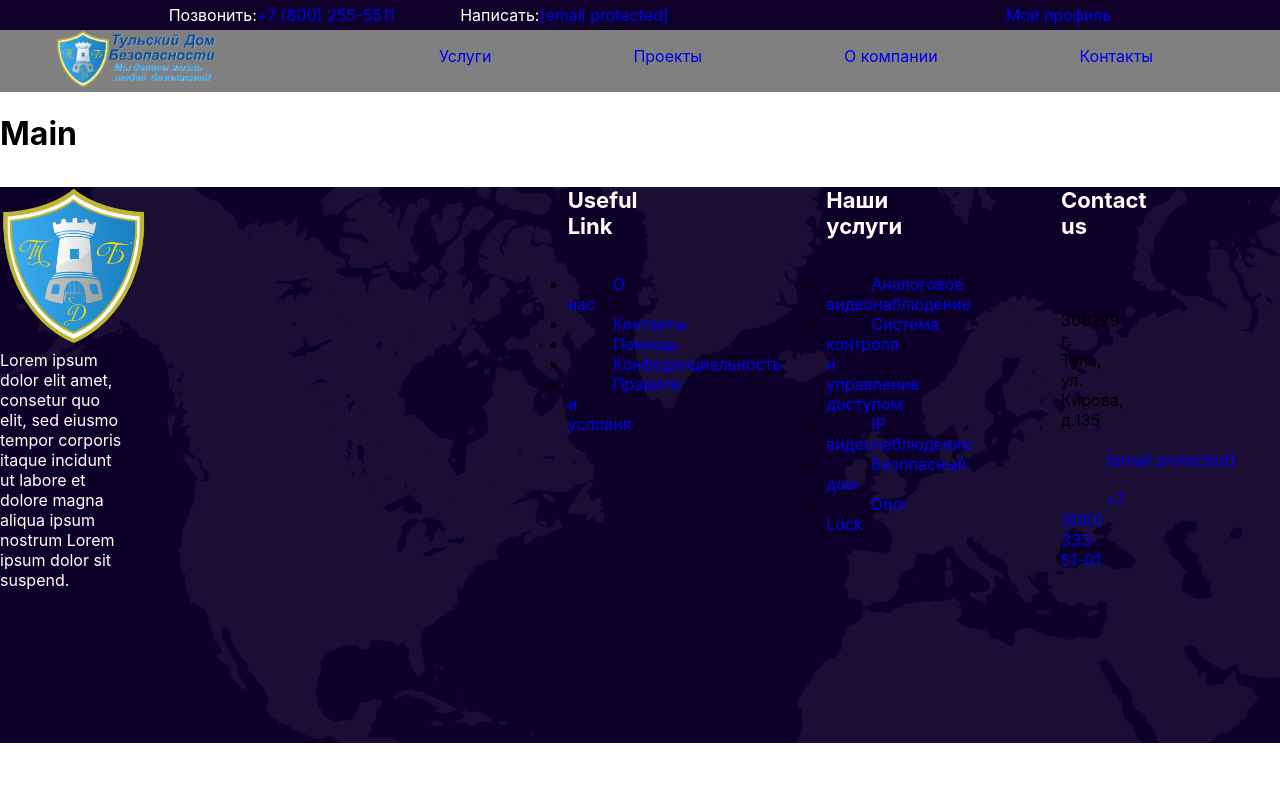
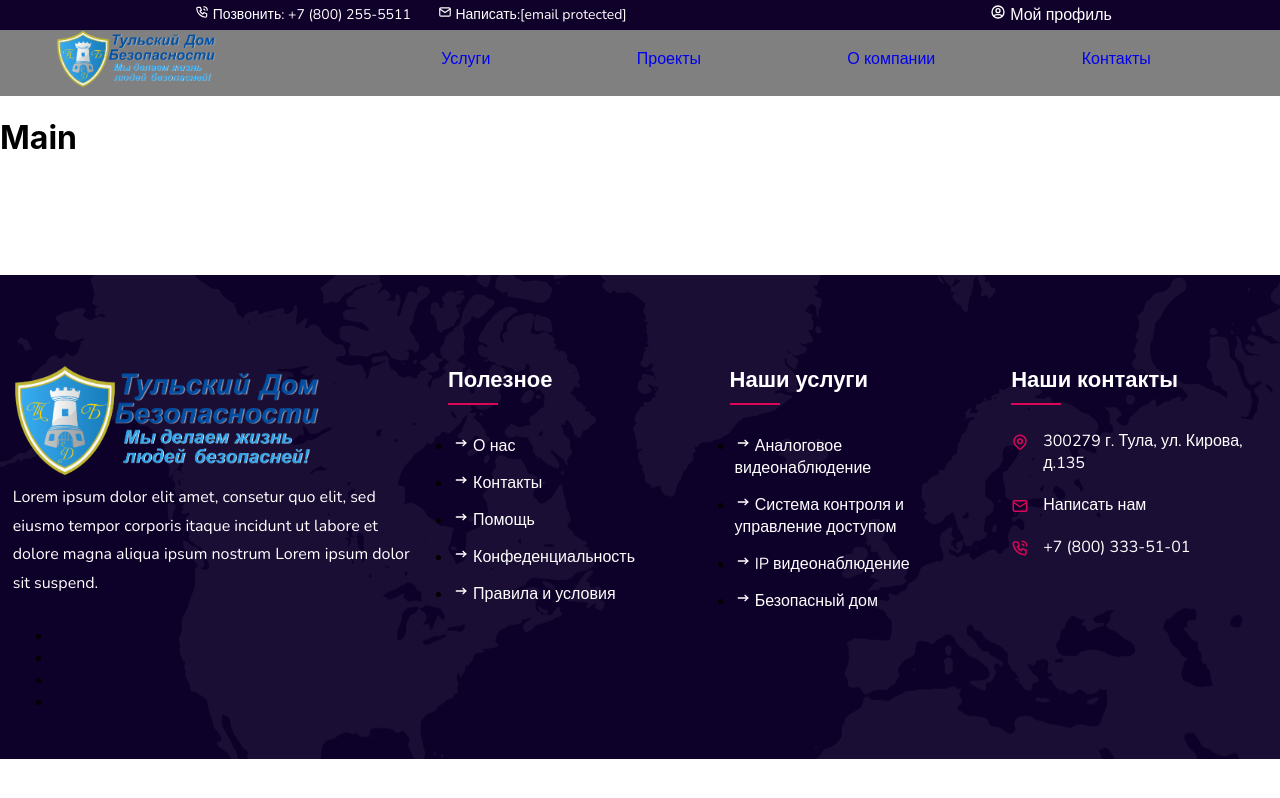
Before and after one commit to CapravMax/myProject, a React (Create React App) app: page / in a window 1280 px wide. Built offline with nearby package versions, Linux system fonts and the light colour scheme.

Commit message:
finish footer

```diff
--- a/package.json
+++ b/package.json
@@ -8,6 +8,7 @@
     "@testing-library/user-event": "^13.5.0",
     "react": "^18.2.0",
     "react-dom": "^18.2.0",
+    "react-icons": "^4.7.1",
     "react-router-dom": "^6.7.0",
     "react-scripts": "5.0.1",
     "sass": "^1.57.1",
--- a/src/components/Footer/Footer.jsx
+++ b/src/components/Footer/Footer.jsx
@@ -1,8 +1,8 @@
 import React from 'react';
 import { Link } from 'react-router-dom';
 import './Footer.scss'
-import footer_logo from '../../assets/img/logo_rus.png'
-
+import footer_logo from '../../assets/img/full_logo_rus_slogan__for_videovtule_full.png';
+import {TbArrowNarrowRight,TbMapPin, TbMail, TbPhoneCall} from 'react-icons/tb';
 function Footer () {
 
 
@@ -24,52 +24,52 @@ function Footer () {
                     <ul className="footer_top_wrap_widget_social_profile">
                       <li>
                         <Link to ="https://vk.ru" target="_blank">
-                          <i className="flaticon-facebook-app-symbol"></i>
+                          <span className="material-icons"></span>
                         </Link>
                       </li>
                       <li>
                         <Link to ="https://twitter.com" target="_blank">
-                          <i className="flaticon-twitter"></i>
+                          <span className="material-icons"></span>
                         </Link>
                       </li>
                       <li>
                         <Link to="https://linkedin.com" target="_blank">
-                          <i className="flaticon-linkedin-1"></i>
+                          <span className="material-icons"></span>
                         </Link>
                       </li>
                      <li>
                         <Link to ="https://instagram.com" target="_blank">
-                          <i className="flaticon-instagram"></i>
+                          <span className="flaticon-instagram"></span>
                         </Link>
                       </li>
                     </ul>
                   </div>
                   <div className="footer_top_wrap_widget">
-                    <h4 className="footer_top_wrap_widget_title">Useful Link</h4>
+                    <h4 className="footer_top_wrap_widget_title">Полезное</h4>
                     <ul className="footer_top_wrap_widget_menu">
                       <li>
-                        <Link to ="About" target="_blank">
-                          <i className="flaticon-right-arrow-1"></i>О нас
+                        <Link to ="About">
+                        <TbArrowNarrowRight/> О нас
                           </Link>
                       </li>
                       <li>
-                        <Link to ="Contacts" target="_blank">
-                          <i className="flaticon-right-arrow-1"></i>Контакты
+                        <Link to ="Contacts">
+                        <TbArrowNarrowRight/> Контакты
                           </Link>
                       </li>
                       <li>
-                        <Link to ="Help" target="_blank">
-                          <i className="flaticon-right-arrow-1"></i>Помощь
+                        <Link to ="Help">
+                        <TbArrowNarrowRight/> Помощь
                         </Link>
                      </li>
                       <li>
-                        <Link to ="Privicy" target="_blank">
-                          <i className="flaticon-right-arrow-1"></i>Конфеденциальность
+                        <Link to ="Privicy">
+                        <TbArrowNarrowRight/> Конфеденциальность
                         </Link>
                       </li>
                       <li>
-                        <Link to ="terms-conditions.html" target="_blank"
-                          ><i className="flaticon-right-arrow-1"></i>Правила и условия
+                        <Link to ="terms-conditions.html">
+                        <TbArrowNarrowRight/> Правила и условия
                           </Link>
                       </li>
                     </ul>
@@ -79,47 +79,46 @@ function Footer () {
                     <ul className="footer_top_wrap_widget_menu">
                       <li>
                         <Link to="Service" target="_blank">
-                          <i className="flaticon-right-arrow-1"></i>Аналоговое видеонаблюдение
+                        <TbArrowNarrowRight/> Аналоговое видеонаблюдение
                           </Link>
                       </li>
                       <li>
                         <Link to ="Service" target="_blank">
-                          <i className="flaticon-right-arrow-1"></i>Система контроля и управление доступом
+                        <TbArrowNarrowRight/> Система контроля и управление доступом
                           </Link>
                       </li>
                       <li>
                         <Link to ="Service" target="_blank">
-                          <i className="flaticon-right-arrow-1"></i>IP видеонаблюдение</Link>
+                        <TbArrowNarrowRight/> IP видеонаблюдение</Link>
                       </li>
                       <li>
                         <Link to ="Sevice" target="_blank">
-                          <i className="flaticon-right-arrow-1"></i>Безопасный дом
+                        <TbArrowNarrowRight/> Безопасный дом
                           </Link>
                       </li>
-                      <li>
-                        <Link to ="Service" target="_blank">
-                          <i className="flaticon-right-arrow-1"></i>Door Lock
-                          </Link>
-                      </li>
+
                     </ul>
                   </div>
                   <div className="footer_top_wrap_widget">
-                    <h4 className="footer_top_wrap_widget_title">Contact us</h4>
+                    <h4 className="footer_top_wrap_widget_title">Наши контакты</h4>
                     <div className="footer_top_wrap_widget_contact">
-                      <i className="flaticon-placeholder"></i>
+                      <TbMapPin className='footer_top_wrap_widget_contact_holdplace'/>
                       <p>300279 г. Тула, ул. Кирова, д.135</p>
                     </div>
                     <div className="footer_top_wrap_widget_contact">
-                      <i className="flaticon-message-1"></i>
+
                       <Link to ="/cdn-cgi/l/email-protection#e28a878e8e8da289848e8d95cc818d8f">
-                        <span className="__cf_email__"
-                          data-cfemail="177f727b7b78577c717b78603974787a"
-                          >[email&#160;protected]</span>
+                        <TbMail className="footer_top_wrap_widget_contact_email"
+                          data-cfemail="177f727b7b78577c717b78603974787a" />
+                          <span> Написать нам</span>
                           </Link>
                     </div>
                     <div className ="footer_top_wrap_widget_contact">
-                      <i className="flaticon-phone-call"></i>
-                      <a href="tel:+78003335101">+7 (800) 333-51-01</a>
+
+                      <Link to ="tel:+78003335101" >
+                       <TbPhoneCall className="footer_top_wrap_widget_contact_phone"/>
+                      <span> +7 (800) 333-51-01</span>
+                      </Link>
                     </div>
                   </div>
                 </div>
--- a/src/components/Footer/Footer.scss
+++ b/src/components/Footer/Footer.scss
@@ -1,7 +1,9 @@
+@import url('https://fonts.googleapis.com/css2?family=Nunito:ital,wght@0,300;0,600;0,700;0,800;1,300&display=swap');
+
 .footer {
-
-  background-image: url(../../assets/img/footer/footer-bg-1.jpg);
-
+    background-image: url(../../assets/img/footer/footer-bg-1.jpg);
+    font-family: nunito, sans-serif;
+    font-weight: 400;
   &_top {
 
 
@@ -13,17 +15,23 @@
           position: relative;
           margin: 0 0 30px;
 
-        :nth-child(1) {
+         &:nth-child(1) {
           width: 34%;
-          padding-right: 45px;
+          padding: 90px 1% 0 1%;
         }
-          :nth-child(2), :nth-child(3), :nth-child(4) {
+          &:nth-child(2),
+          &:nth-child(3),
+          &:nth-child(4) {
             width: 22%;
-            padding-left: 0;
+            padding: 90px 1% 01%;
           }
           &_logo {
-            width: 10%;
             margin: 0 0 25px;
+
+
+            & img {
+              width: 75%;
+            }
 
 
           }
@@ -31,6 +39,8 @@
           &_about {
             color: #fff;
             margin: 0 0 27px;
+            font-size: 16px;
+            line-height: 1.8;
 
           }
 
@@ -44,7 +54,7 @@
             color: #fff;
             margin: 0 0 35px;
             position: relative;
-            :after {
+            &:after {
               position: absolute;
               bottom: -10px;
               left: 0;
@@ -56,18 +66,19 @@
           }
 
           &_menu {
-            &li {
+            padding: 5px;
+            & li {
               margin: 0 0 15px;
-              :last-child {
+              &:last-child {
                 margin-bottom: 0;
               }
-              &a {
+              & a {
                 color: #fff;
                 position: relative;
-                margin-left: 30px;
+
                 position: relative;
 
-                :after {
+                &:after {
                   position: absolute;
                   bottom: -2px;
                   left: 0;
@@ -80,11 +91,11 @@
                   transition: 0.4s;
                 }
 
-                :hover {
+                &:hover {
                   color: #d80758;
                 }
 
-                &i {
+                & i {
                   font-size: 15px;
                   position: absolute;
                   top: 0;
@@ -100,22 +111,21 @@
             position: relative;
             padding-left: 32px;
             margin: 0 0 20px;
-            &i {
+
+            &_holdplace {
               color: #d80758;
               position: absolute;
               top: 3px;
               left: 0;
               font-size: 18px;
-              &p, a {
+            }
+              & p {
                 color: #fff;
-                margin-bottom: 0;
-                :last-child {
-                  margin-bottom: 0;
-                }
-                :hover {
+
+                &:hover {
                   color: #d80758;
 
-                  :after {
+                  &:after {
                     visibility: visible;
                     opacity: 1;
                     width: 100%;
@@ -123,12 +133,57 @@
                 }
 
               }
+
+              &_email {
+                color: #d80758;
+                position: absolute;
+                top: 3px;
+                left: 0;
+                font-size: 18px;
+              }
+                & span {
+                  color: #fff;
+
+                  &:hover {
+                    color: #d80758;
+
+                    &:after {
+                      visibility: visible;
+                      opacity: 1;
+                      width: 100%;
+                    }
+                  }
+                }
+                  &_phone {
+                    color: #d80758;
+                    position: absolute;
+                    top: 3px;
+                    left: 0;
+                    font-size: 18px;
+                  }
+                    & span {
+                      color: #fff;
+
+                      &:hover {
+                        color: #d80758;
+
+                        &:after {
+                          visibility: visible;
+                          opacity: 1;
+                          width: 100%;
+                        }
+                      }
+
+                    }
+
+
+
             }
 
           }
         }
       }
-    }
+
 
     &_bottom {
       background-color: #fff;
@@ -139,11 +194,11 @@
         text-align: center;
         padding: 0 15px;
 
-      &p {
+      & p {
         color: #fff;
         margin: 0;
         }
-        &a {
+        & a {
           color: #d80758;
           font-weight: 600;
 
@@ -153,8 +208,8 @@
       }
 
     }
+  }
 
-  }
 
 
   @media only screen and (min-width: 992px) {
--- a/src/components/Header/Header.jsx
+++ b/src/components/Header/Header.jsx
@@ -1,5 +1,6 @@
 import React from 'react'
 import { Link } from 'react-router-dom'
+import { TbMail, TbPhoneCall, TbUserCircle} from 'react-icons/tb';
 import './Header.scss'
 import lightLogo from '../../assets/img/full_logo_rus_slogan__for_videovtule_full.png'
 
@@ -11,28 +12,29 @@ function Header() {
 
         <div className="header_top_left">
 
-          <div className="header_top_left_contact">
-            Позвонить:
-            <Link to='tel:+78002555511'>
-              <span>+7 (800) 255-5511</span>
+
+            <Link to='tel:+78002555511' className="header_top_left_contact">
+            <TbPhoneCall className="header_top_left_contact_phone"/>
+              <span>  Позвонить: +7 (800) 255-5511</span>
             </Link>
-          </div>
-          <div className="header_top_left_contact">
 
-            Написать:
-            <Link to="/cdn-cgi/l/email-protection#2645494852474552664d404a49510845494b">
-              <span className="__cf_email__">[email&#160;protected]</span>
+
+
+            <Link to="/cdn-cgi/l/email-protection#2645494852474552664d404a49510845494b" className="header_top_left_contact">
+            <TbMail className="header_top_left_contact_email"/>
+              <span >  Написать:[email&#160;protected]</span>
             </Link>
-          </div>
+
         </div>
 
 
         <div className="header_top_right">
-          <div className="header_top_right_login">
-            <Link to="my-account.html">
-              Мой профиль
+
+            <Link to="my-account.html" className="header_top_left_contact">
+            <TbUserCircle className='header_top_right_account'/>
+             <span>  Мой профиль</span>
             </Link>
-          </div>
+
 
         </div>
 
--- a/src/components/Header/Header.scss
+++ b/src/components/Header/Header.scss
@@ -1,12 +1,17 @@
-
+@import url('https://fonts.googleapis.com/css2?family=Nunito:ital,wght@0,300;0,600;0,700;0,800;1,300&display=swap');
   .header {
 
     background: gray;
-    display: flex;
-    flex-direction: column;
     top: 0;
     left: 0;
     width: 100%;
+    z-index: 99;
+    transition: 0.4s;
+    font-family: nunito, sans-serif;
+    font-weight: 400;
+    font-size: 16px;
+    line-height: 26px;
+
 
 
     &_top {
@@ -23,12 +28,28 @@
          display: flex;
         flex-direction: row;
         justify-content: space-between;
-        width: 500px;
+        width: auto;
         color: #fff;
         top: 5px;
         left: 0;
-        font-size: 16px;
-        line-height: 0.8;
+        font-size: 14px;
+        line-height: 26px;
+
+        &_contact {
+          position: relative;
+          padding-left: 27px;
+          color: #fff;
+
+          &_phone{
+
+          }
+          &_mail{
+
+          }
+          & span {
+
+          }
+        }
       }
 
     }
--- a/src/components/Layout/Layout.jsx
+++ b/src/components/Layout/Layout.jsx
@@ -1,7 +1,9 @@
+import React from 'react';
 import Header from '../Header/Header';
 import Footer from "../Footer/Footer";
 import {Outlet} from 'react-router-dom';
 import './Layout.scss'
+
 
 function Layout ()  {
 
--- a/src/pages/Contacts/Contacts.jsx
+++ b/src/pages/Contacts/Contacts.jsx
@@ -1,3 +1,5 @@
+import React from "react";
+
 function Contacts () {
 
     return (
--- a/src/pages/Main/Main.jsx
+++ b/src/pages/Main/Main.jsx
@@ -1,3 +1,4 @@
+import React from "react";
 
 function Main () {
 
--- a/src/pages/Projects/Projects.jsx
+++ b/src/pages/Projects/Projects.jsx
@@ -1,4 +1,4 @@
-
+import React from "react";
 function Projects () {
 
     return (
--- a/src/pages/Services/Services.jsx
+++ b/src/pages/Services/Services.jsx
@@ -1,4 +1,4 @@
-
+import React from "react";
 function Services () {
 
     return (
--- a/src/pages/Shop/Shop.jsx
+++ b/src/pages/Shop/Shop.jsx
@@ -1,4 +1,4 @@
-
+import React from "react";
 function Shop () {
 
     return (
```
Also changed, not shown: public/manifest.json, 1 other file (tests, documents, lock files or other folders).
